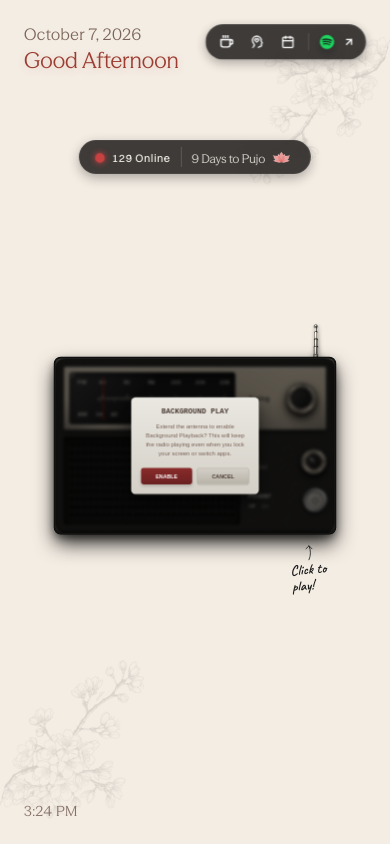
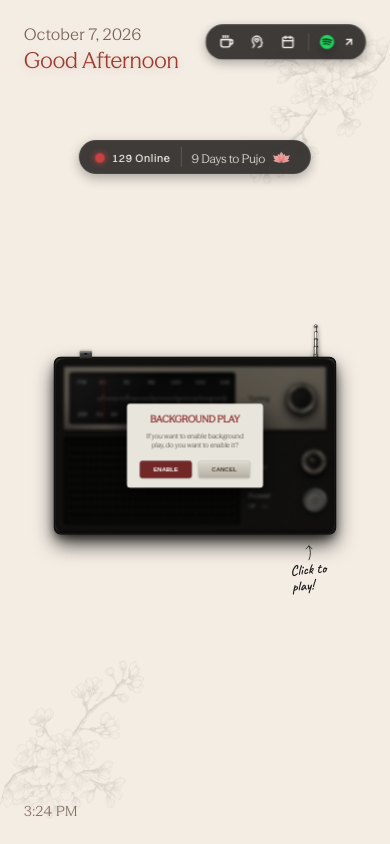
Before and after one commit to pradhan-not-found/The-Radio-, a React (Vite) app: page / in a window 390 px wide. Both pictures are taken after a click on the button 69 px from the left and 372 px from the top of the page. Built offline with nearby package versions, Linux system fonts and the light colour scheme.

Commit message:
feat: Add mobile responsiveness and photorealistic 3D hardware button for Background Play

```diff
--- a/src/App.tsx
+++ b/src/App.tsx
@@ -243,15 +243,16 @@ export function App() {
             <div className="qr-box-large">
               <QRCodeCanvas
                 value="upi://pay?pa=souradeeppradhan7@okicici&pn=The%20Radio&cu=INR"
-                size={170}
+                size={200}
+                style={{ width: '100%', height: '100%', maxWidth: '170px', maxHeight: '170px', objectFit: 'contain' }}
                 bgColor="#E8E5DD"
                 fgColor="#1a1a1a"
                 level="H"
                 imageSettings={{
                   src: logo1Img,
-                  height: 36, // Slightly smaller to ensure absolute scanning reliability
-                  width: 36,
-                  excavate: false, // CRITICAL: false means structural integrity is maintained for strict scanners!
+                  height: 42,
+                  width: 42,
+                  excavate: false,
                 }}
               />
             </div>
--- a/src/components/Radio.tsx
+++ b/src/components/Radio.tsx
@@ -191,7 +191,7 @@ export function Radio({ onPowerChange }: { onPowerChange?: (p: boolean) => void
   const [modeIdx,  setModeIdx]  = useState(1); // 0: AFC, 1: FM, 2: Digital
   const [presets,  setPresets]  = useState<PresetSlot[]>(loadPresets);
 
-  const [bgPlayEnabled, setBgPlayEnabled] = useState(false);
+  const [bgPlayEnabled, setBgPlayEnabled] = useState(() => localStorage.getItem('bgPlayEnabled') === 'true');
   const [showBgModal, setShowBgModal] = useState(false);
   const silentAudioRef = useRef<HTMLAudioElement | null>(null);
 
@@ -209,6 +209,7 @@ export function Radio({ onPowerChange }: { onPowerChange?: (p: boolean) => void
       setShowBgModal(true);
     } else {
       setBgPlayEnabled(false);
+      localStorage.setItem('bgPlayEnabled', 'false');
       if (silentAudioRef.current) silentAudioRef.current.pause();
       if ('mediaSession' in navigator) navigator.mediaSession.metadata = null;
     }
@@ -217,6 +218,7 @@ export function Radio({ onPowerChange }: { onPowerChange?: (p: boolean) => void
   const enableBackgroundPlay = () => {
     playKnobThud();
     setBgPlayEnabled(true);
+    localStorage.setItem('bgPlayEnabled', 'true');
     setShowBgModal(false);
     if (silentAudioRef.current) silentAudioRef.current.play().catch(() => {});
 
@@ -471,7 +473,48 @@ export function Radio({ onPowerChange }: { onPowerChange?: (p: boolean) => void
     <>
     <div className={`radio-shell ${power?"on":"off"}`}>
 
-      {/* Realistic Telescoping Antenna mounted on the back */}
+      {/* Realistic Top-Mounted 3D Physical Button for Background Play */}
+      <button
+        onClick={handleAntennaClick}
+        style={{
+          position: 'absolute',
+          top: bgPlayEnabled ? '-8px' : '-18px', // Physical travel distance
+          left: '60px',
+          width: '32px',
+          height: bgPlayEnabled ? '8px' : '18px', // The physical block height changes to simulate sinking into the chassis
+          borderRadius: '4px 4px 0 0',
+          background: bgPlayEnabled
+            ? 'linear-gradient(to bottom, #732828, #4a1818)' // Deep burgundy when pressed
+            : 'linear-gradient(to bottom, #4a4a4a, #2a2a2a)', // Dark grey plastic when popped out
+          border: '1px solid #111',
+          borderBottom: 'none',
+          display: 'flex',
+          justifyContent: 'center',
+          alignItems: 'flex-start',
+          paddingTop: bgPlayEnabled ? '1px' : '4px', // Keep LED near top face
+          cursor: 'pointer',
+          boxShadow: bgPlayEnabled
+            ? 'inset 0 1px 3px rgba(0,0,0,0.8), 0 -1px 4px rgba(138,43,43,0.5)' // Pressed down, dark inner shadow
+            : 'inset 0 2px 2px rgba(255,255,255,0.4), inset 1px 0 2px rgba(255,255,255,0.1), inset -1px 0 2px rgba(0,0,0,0.5), 0 -2px 6px rgba(0,0,0,0.3)', // Popped out 3D lighting with top shadow
+          zIndex: 1, // Flush with the top edge
+          transition: 'all 0.15s cubic-bezier(0.175, 0.885, 0.32, 1.275)'
+        }}
+        title="Toggle Background Play"
+      >
+        {/* Realistic Drill-hole LED Indicator */}
+        <div style={{
+          width: '8px',
+          height: '4px',
+          borderRadius: '2px',
+          background: bgPlayEnabled ? '#ff4d4d' : '#111',
+          boxShadow: bgPlayEnabled
+            ? '0 0 10px #ff4d4d, inset 0 1px 1px rgba(255,255,255,0.5)'
+            : 'inset 0 1px 3px rgba(0,0,0,0.9), 0 1px 0 rgba(255,255,255,0.2)',
+          transition: 'all 0.2s'
+        }}/>
+      </button>
+
+      {/* Realistic Telescoping Antenna mounted on the back (Right side) */}
       <div className="antenna-wrapper">
         <div className="antenna-segment seg-4">
           <div className="antenna-tip" />
@@ -496,31 +539,32 @@ export function Radio({ onPowerChange }: { onPowerChange?: (p: boolean) => void
           borderRadius: '24px'
         }}>
           <div style={{
-            background: 'linear-gradient(to bottom, #eae8e1, #d4d0c8)',
-            padding: '24px',
-            borderRadius: '12px',
-            width: '320px',
-            boxShadow: '0 20px 40px rgba(0,0,0,0.5), inset 0 2px 4px rgba(255,255,255,0.8)',
-            border: '1px solid #b8b3a7',
-            textAlign: 'center'
+            background: '#E8E5DD', // Solid beige to match screenshot exactly
+            padding: '24px 32px',
+            borderRadius: '8px',
+            width: '340px',
+            boxShadow: '0 24px 48px rgba(0,0,0,0.6), inset 0 0 0 1px rgba(255,255,255,0.5)',
+            textAlign: 'center',
+            fontFamily: "'SeasonMix', serif"
           }}>
-            <h3 style={{ margin: '0 0 16px 0', color: '#4a3b34', fontFamily: "'Courier New', Courier, monospace", fontWeight: 'bold' }}>BACKGROUND PLAY</h3>
-            <p style={{ color: '#7a6358', fontSize: '15px', marginBottom: '24px', lineHeight: 1.5, fontFamily: 'sans-serif' }}>
-              Extend the antenna to enable Background Playback? This will keep the radio playing even when you lock your screen or switch apps.
+            <h3 style={{ margin: '0 0 16px 0', color: '#8a2b2b', fontSize: '24px', fontWeight: 'bold' }}>BACKGROUND PLAY</h3>
+            <p style={{ color: '#554d44', fontSize: '17px', marginBottom: '28px', lineHeight: 1.35 }}>
+              If you want to enable background play, do you want to enable it?
             </p>
-            <div style={{ display: 'flex', gap: '12px', justifyContent: 'center' }}>
+            <div style={{ display: 'flex', gap: '16px', justifyContent: 'center' }}>
               <button
                 onClick={enableBackgroundPlay}
                 style={{
                   flex: 1,
-                  padding: '12px',
-                  background: 'linear-gradient(to bottom, #8a2b2b, #6b2121)',
-                  color: 'white',
-                  border: 'none',
+                  padding: '12px 0',
+                  background: '#732828',
+                  color: '#ffffff',
+                  border: '1px solid #4a1818',
                   borderRadius: '6px',
+                  fontWeight: 'bold',
+                  fontSize: '15px',
                   cursor: 'pointer',
-                  fontWeight: 'bold',
-                  boxShadow: '0 4px 8px rgba(0,0,0,0.2)'
+                  boxShadow: 'inset 0 1px 1px rgba(255,255,255,0.1), 0 2px 4px rgba(0,0,0,0.15)'
                 }}
               >
                 ENABLE
@@ -529,14 +573,15 @@ export function Radio({ onPowerChange }: { onPowerChange?: (p: boolean) => void
                 onClick={() => { playKnobTick(); setShowBgModal(false); }}
                 style={{
                   flex: 1,
-                  padding: '12px',
-                  background: 'linear-gradient(to bottom, #d4d0c8, #b8b3a7)',
+                  padding: '12px 0',
+                  background: 'linear-gradient(to bottom, #dcd9d0, #b5b0a1)',
                   color: '#4a3b34',
-                  border: '1px solid #a8a397',
+                  border: '1px solid #a39e8e',
                   borderRadius: '6px',
+                  fontWeight: 'bold',
+                  fontSize: '15px',
                   cursor: 'pointer',
-                  fontWeight: 'bold',
-                  boxShadow: '0 2px 4px rgba(0,0,0,0.1)'
+                  boxShadow: 'inset 0 1px 2px rgba(255,255,255,0.7), 0 2px 4px rgba(0,0,0,0.15)'
                 }}
               >
                 CANCEL
@@ -550,35 +595,6 @@ export function Radio({ onPowerChange }: { onPowerChange?: (p: boolean) => void
       <div className="top-panel" style={{ position: 'relative' }}>
 
         <div className="scale-display" style={{ display: 'flex', alignItems: 'stretch', position: 'relative' }}>
-
-          {/* Small Button for Background Play (styled like screenshot) */}
-          <button
-            onClick={handleAntennaClick}
-            style={{
-              position: 'absolute',
-              top: '-12px',
-              left: '-12px',
-              width: '24px',
-              height: '24px',
-              borderRadius: '50%',
-              background: bgPlayEnabled ? 'linear-gradient(to bottom, #8a2b2b, #591b1b)' : 'linear-gradient(to bottom, #444, #222)',
-              border: '1.5px solid #E8E5DD',
-              color: bgPlayEnabled ? '#fff' : '#ccc',
-              display: 'flex',
-              justifyContent: 'center',
-              alignItems: 'center',
-              cursor: 'pointer',
-              boxShadow: bgPlayEnabled ? '0 0 10px rgba(138,43,43,0.8), 0 2px 4px rgba(0,0,0,0.5)' : '0 2px 4px rgba(0,0,0,0.5)',
-              zIndex: 10,
-              padding: 0,
-              transition: 'all 0.2s ease'
-            }}
-            title="Background Play"
-          >
-            <svg viewBox="0 0 24 24" fill="none" stroke="currentColor" strokeWidth="2" strokeLinecap="round" strokeLinejoin="round" style={{ width: '12px', height: '12px', opacity: 0.9 }}>
-              <path d="M12 19V5M5 12l7-7 7 7" />
-            </svg>
-          </button>
 
           {modeIdx !== 2 ? (
             <>
--- a/src/index.css
+++ b/src/index.css
@@ -2064,3 +2064,35 @@ body {
     transform-origin: top right !important;
   }
 }
+
+/* ═══════════════════════════════════════════
+   MOBILE RESPONSIVENESS (MODALS)
+   ═══════════════════════════════════════════ */
+@media (max-width: 600px) {
+  .creators-modal-large {
+    padding: 24px;
+    width: 85%;
+    border-radius: 20px;
+  }
+
+  .qr-box-large {
+    width: 170px;
+    height: 170px;
+    border-width: 4px;
+  }
+
+  .chai-description {
+    font-size: 14px;
+    margin-bottom: 20px;
+  }
+
+  .modal-subtitle {
+    font-size: 18px;
+    margin-bottom: 12px;
+  }
+
+  .copy-btn {
+    font-size: 11px;
+    padding: 6px 10px;
+  }
+}
```
